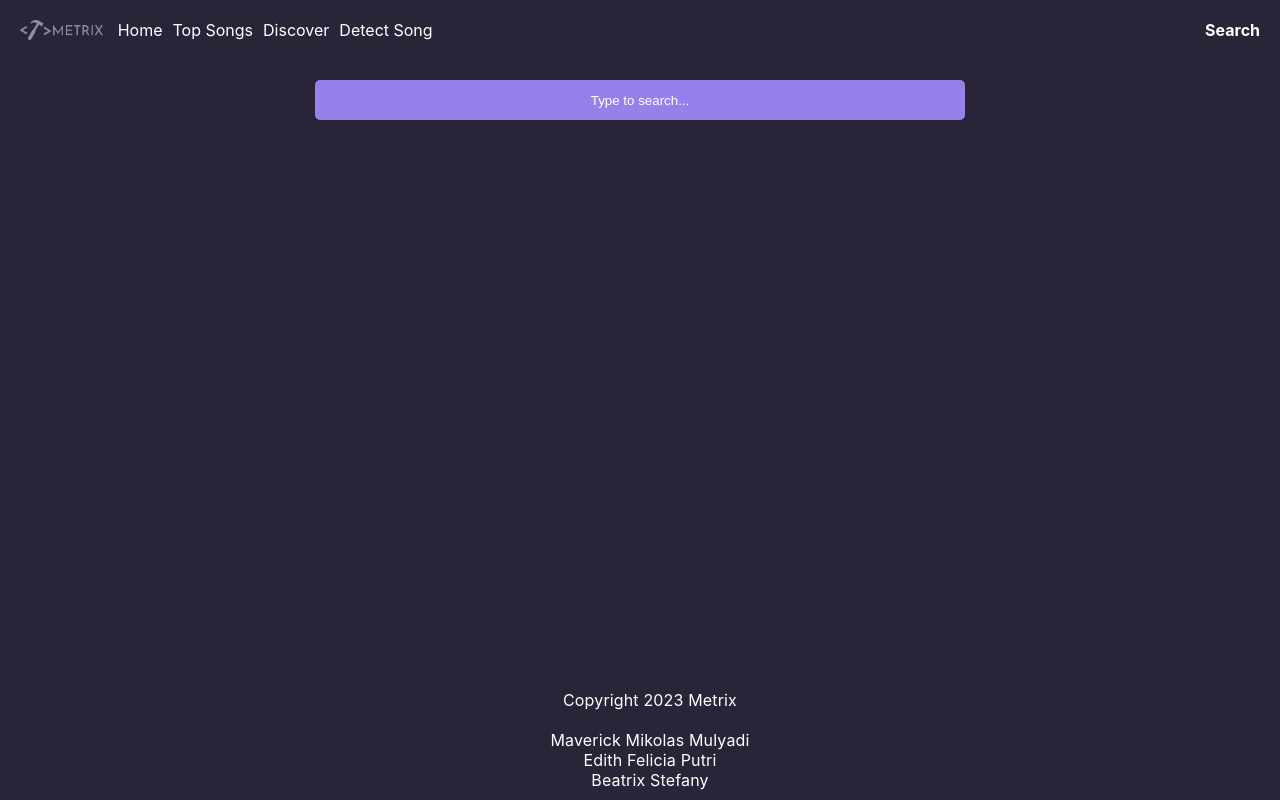
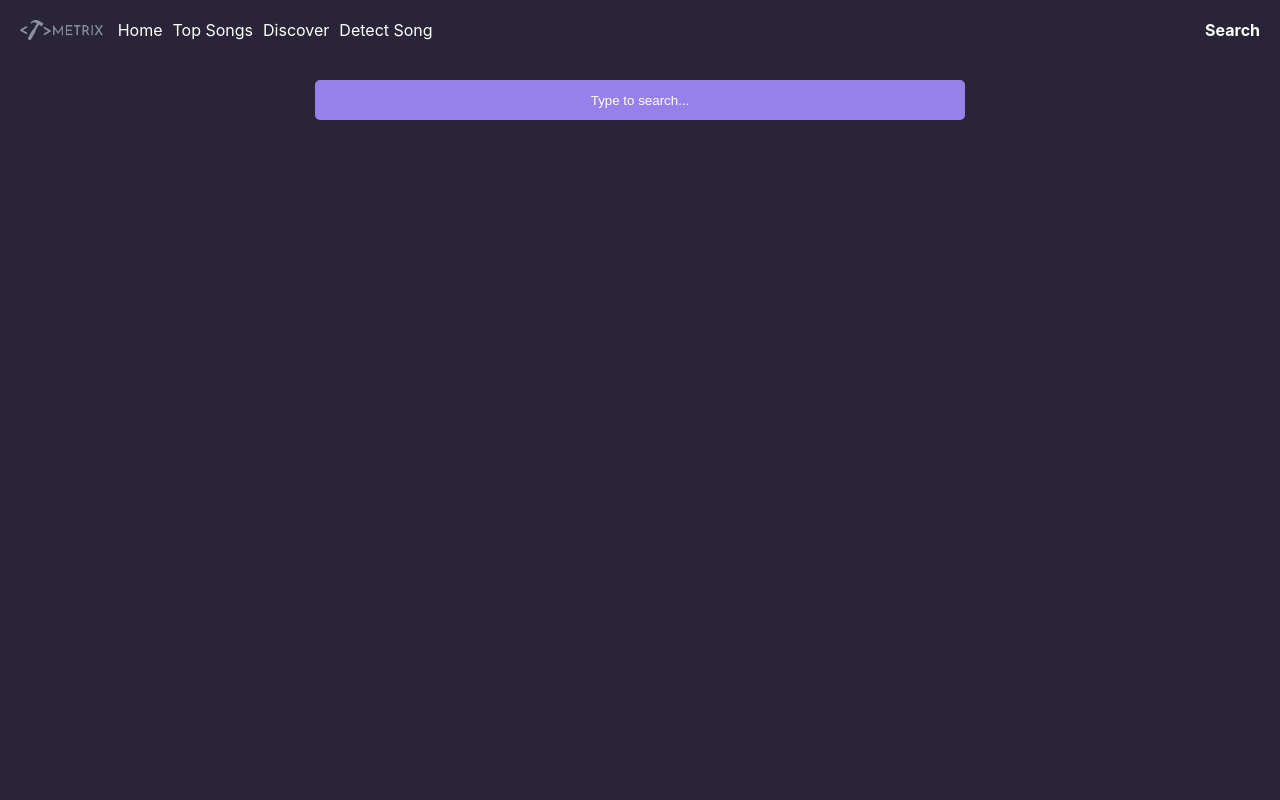
Before and after one commit to MaverickMM/Project-PWL-Metrix, a Next.js app: page /Search in a window 1280 px wide. Shown: the top 800 px of the page. Built offline with nearby package versions, Linux system fonts and the light colour scheme; a web font is replaced by a local one.

Commit message:
Fix Footer

```diff
--- a/apiConfig.js
+++ b/apiConfig.js
@@ -1,4 +1,4 @@
 // apiConfig.js
 
-export const rapidApiKey = '5a1efbbdf3mshb7909fe3d931d6ap17410fjsn9540b090d835';
+export const rapidApiKey = '23dc7a4524mshd5b2461fce0e074p110c76jsn8c9eb8a3bdca';
 export const rapidApiHost = 'shazam.p.rapidapi.com';
--- /dev/null
+++ b/apiConfigServer.js
@@ -0,0 +1,4 @@
+// apiConfig.js
+
+module.exports.rapidApiKey = '23dc7a4524mshd5b2461fce0e074p110c76jsn8c9eb8a3bdca';
+module.exports.rapidApiHost = 'shazam.p.rapidapi.com';
--- a/components/Footer.module.css
+++ b/components/Footer.module.css
@@ -1,22 +1,19 @@
+
+
+.content {
+  flex: 1;
+  /* Add additional styling for your content */
+}
+
 .copyright {
-    margin: 0;
-    font-size: 16px;
-  }
+  margin: 0;
+  font-size: 16px;
+}
 
-  .copyrightContainer {
-    top: 0;
-    left: 0;
-    letter-spacing: 0.01em;
-    color: white;
-    text-align: center;
-  }
-
-  .footer {
-    position: fixed;
-    bottom: 0;
-    left: 0;
-    width: 100%;
-    padding: 10px; /* Add padding as needed */
-    color: white;
-    text-align: center;
-  }
+.footer {
+  padding: 10px;
+  text-align: center;
+  color: white;
+  margin-top: 100vh;
+  /* background-color: #333;  */
+}
--- a/pages/detectsong.tsx
+++ b/pages/detectsong.tsx
@@ -6,7 +6,7 @@ import Footer from '../components/Footer';
 import Card from '../components/Card'; // Import the Card component
 import '../styles/global.css';
 import styles from './DetectSong.module.css';
-import '../styles/card.css';
+import '../styles/cardDetect.css';
 
 interface ReactMicProps {
   record: boolean;
--- a/pages/discover.tsx
+++ b/pages/discover.tsx
@@ -33,8 +33,8 @@ const Discover = () => {
       try {
         const response = await axios.get('https://shazam.p.rapidapi.com/charts/list', {
           headers: {
-            'X-RapidAPI-Key': '5a1efbbdf3mshb7909fe3d931d6ap17410fjsn9540b090d835',
-            'X-RapidAPI-Host': 'shazam.p.rapidapi.com',
+            'X-RapidAPI-Key': rapidApiKey,
+            'X-RapidAPI-Host': rapidApiHost
           },
         });
 
--- a/styles/global.css
+++ b/styles/global.css
@@ -5,6 +5,12 @@
 
   body {
     font-family: "SF Pro Text", sans-serif;
+
+      display: flex;
+      flex-direction: column;
+      min-height: 100vh;
+      margin: 0;
+
   }
 
 a {
```
Also changed, not shown: styles/cardDetect.css (added, +60 -0 lines), 1 other file (tests, documents, lock files or other folders).
